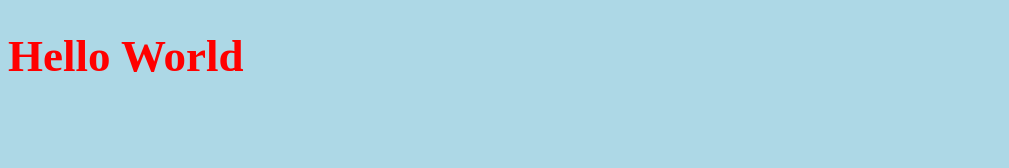
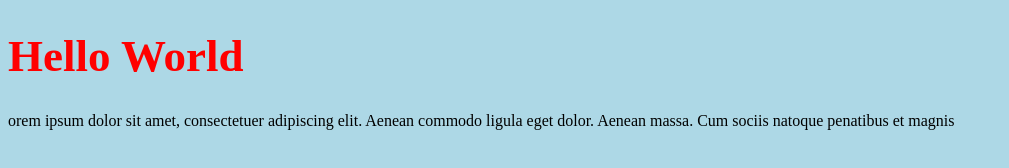
Before and after one commit to abalfaqih/gitCollaborate, a plain HTML site: page index.html in a window 1280 px wide. Shown: the whole page, without its empty margins (0-1009 px from the left). Drawn offline with Linux system fonts and the light colour scheme.

Commit message:
added dummy text

```diff
--- a/index.html
+++ b/index.html
@@ -8,5 +8,7 @@
 </head>
 <body>
     <h1>Hello World</h1>
+    <p>orem ipsum dolor sit amet, consectetuer adipiscing elit. Aenean commodo ligula eget dolor. Aenean massa. Cum sociis natoque penatibus et magnis </p>
+
 </body>
 </html>
```
